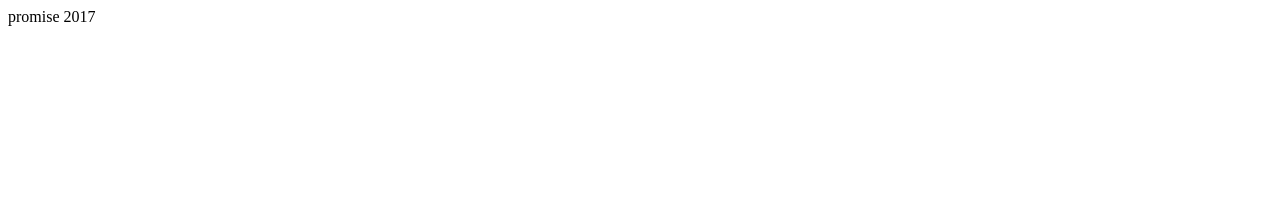
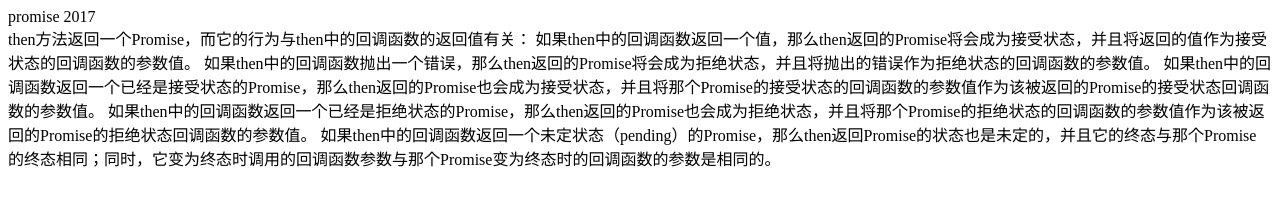
Before and after one commit to slfei/xnft, a plain HTML site: page xnft/promise.html in a window 1280 px wide. Drawn offline with Linux system fonts and the light colour scheme.

Commit message:
four commit

```diff
--- a/xnft/promise.html
+++ b/xnft/promise.html
@@ -7,6 +7,16 @@
 <body>
 
 	<div>promise 2017</div>
+	 <div>
+	 	then方法返回一个Promise，而它的行为与then中的回调函数的返回值有关：
+
+如果then中的回调函数返回一个值，那么then返回的Promise将会成为接受状态，并且将返回的值作为接受状态的回调函数的参数值。
+如果then中的回调函数抛出一个错误，那么then返回的Promise将会成为拒绝状态，并且将抛出的错误作为拒绝状态的回调函数的参数值。
+如果then中的回调函数返回一个已经是接受状态的Promise，那么then返回的Promise也会成为接受状态，并且将那个Promise的接受状态的回调函数的参数值作为该被返回的Promise的接受状态回调函数的参数值。
+如果then中的回调函数返回一个已经是拒绝状态的Promise，那么then返回的Promise也会成为拒绝状态，并且将那个Promise的拒绝状态的回调函数的参数值作为该被返回的Promise的拒绝状态回调函数的参数值。
+如果then中的回调函数返回一个未定状态（pending）的Promise，那么then返回Promise的状态也是未定的，并且它的终态与那个Promise的终态相同；同时，它变为终态时调用的回调函数参数与那个Promise变为终态时的回调函数的参数是相同的。
+
+	</div>
 
 	<script>
    let p1 = new Promise(function(resolve, reject) {
@@ -54,6 +64,7 @@
  })
 
 
+
 	</script>
 
 </body>
```
